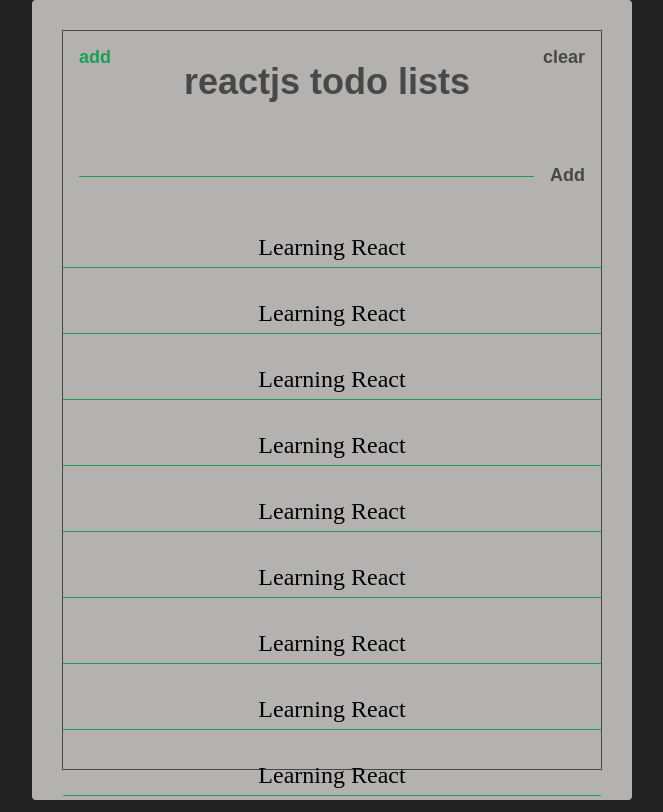
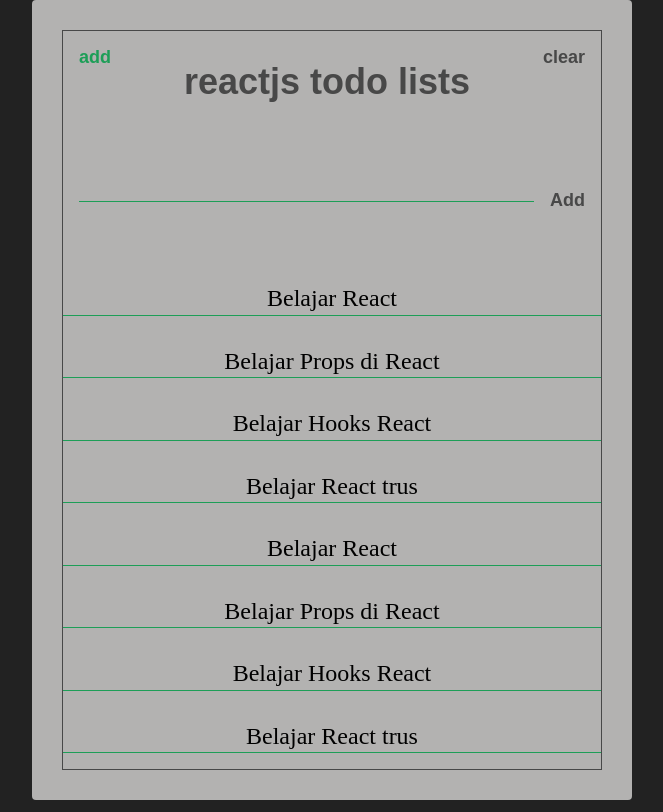
Before and after one commit to abughiyats/react-todolist, a React (Create React App) app: page / in a window 1280 px wide. Shown: the whole page, without its empty margins (308-971 px from the left). Built offline with nearby package versions, Linux system fonts and the light colour scheme; a web font is replaced by a local one.

Commit message:
making pages and component todo

```diff
--- a/src/App.js
+++ b/src/App.js
@@ -1,52 +1,8 @@
 import React from "react";
 import "./styles.css";
-import Paper from "./components/Paper";
+
+import TodoList from "./pages/TodoList";
 
 export default function App() {
-  return (
-    <Paper>
-      <section className="header">
-        <button className="header-btn main-green-color">Add</button>
-        <h1 className="header-title">ReactJS Todo Lists</h1>
-        <button className="header-btn main-black-color">Clear</button>
-      </section>
-
-      <section className="add">
-        <form action="" className="add-form">
-          <input type="text" className="add-input" />
-          <button className="add-btn main-black-color">Add</button>
-        </form>
-      </section>
-
-      <section className="todos">
-        <div className="todo">
-          <span className="todo-text">Learning React</span>
-        </div>
-        <div className="todo">
-          <span className="todo-text">Learning React</span>
-        </div>
-        <div className="todo">
-          <span className="todo-text">Learning React</span>
-        </div>
-        <div className="todo">
-          <span className="todo-text">Learning React</span>
-        </div>
-        <div className="todo">
-          <span className="todo-text">Learning React</span>
-        </div>
-        <div className="todo">
-          <span className="todo-text">Learning React</span>
-        </div>
-        <div className="todo">
-          <span className="todo-text">Learning React</span>
-        </div>
-        <div className="todo">
-          <span className="todo-text">Learning React</span>
-        </div>
-        <div className="todo">
-          <span className="todo-text">Learning React</span>
-        </div>
-      </section>
-    </Paper>
-  );
+  return <TodoList />;
 }
--- a/src/components/Header.jsx
+++ b/src/components/Header.jsx
@@ -0,0 +1,13 @@
+import React from "react"
+
+const Header = () => {
+  return (
+    <section className="header">
+      <button className="header-btn main-green-color">Add</button>
+      <h1 className="header-title">ReactJS Todo Lists</h1>
+      <button className="header-btn main-black-color">Clear</button>
+    </section>
+  )
+}
+
+export default Header
--- /dev/null
+++ b/src/components/Todo.jsx
@@ -0,0 +1,16 @@
+import React from "react";
+import PropTypes from "prop-types";
+
+const Todo = (props) => {
+  return (
+    <div className="todo">
+      <span className="todo-text">{props.text}</span>
+    </div>
+  );
+};
+
+Todo.propTypes = {
+  text: PropTypes.string.isRequired
+};
+
+export default Todo;
--- a/src/components/TodoForm.jsx
+++ b/src/components/TodoForm.jsx
@@ -0,0 +1,14 @@
+import React from "react";
+
+const TodoForm = () => {
+  return (
+    <section className="add">
+      <form action="" className="add-form">
+        <input type="text" className="add-input" />
+        <button className="add-btn main-black-color">Add</button>
+      </form>
+    </section>
+  );
+};
+
+export default TodoForm;
--- a/src/components/Todos.jsx
+++ b/src/components/Todos.jsx
@@ -0,0 +1,42 @@
+import React from "react";
+
+import Todo from "./Todo";
+
+const Todos = () => {
+  const todos = [
+    {
+      text: "Belajar React"
+    },
+    {
+      text: "Belajar Props di React"
+    },
+    {
+      text: "Belajar Hooks React"
+    },
+    {
+      text: "Belajar React trus"
+    },
+    {
+      text: "Belajar React"
+    },
+    {
+      text: "Belajar Props di React"
+    },
+    {
+      text: "Belajar Hooks React"
+    },
+    {
+      text: "Belajar React trus"
+    },
+  ];
+
+  return (
+    <section className="todos">
+      { todos.map( todo => {
+        return <Todo text={todo.text} />
+      } ) }
+    </section>
+  );
+};
+
+export default Todos;
--- /dev/null
+++ b/src/pages/TodoList.jsx
@@ -0,0 +1,18 @@
+import React from "react";
+
+import Paper from "../components/Paper";
+import Header from "../components/Header";
+import TodoForm from "../components/TodoForm";
+import Todos from "../components/Todos";
+
+const TodoList = () => {
+  return (
+    <Paper>
+      <Header />
+      <TodoForm />
+      <Todos />
+    </Paper>
+  );
+}
+
+export default TodoList
--- a/src/styles.css
+++ b/src/styles.css
@@ -134,6 +134,7 @@
 .todos {
   display: flex;
   flex-direction: column;
+  min-height: 500px;
 }
 
 .todo {
@@ -142,7 +143,7 @@
   flex: 1 0 auto;
   text-align: center;
 
-  min-height: 34px;
+  max-height: 34px;
   margin: 16px 0;
   font-family: "Times New Roman", Times, serif;
   font-size: 24px;
@@ -151,6 +152,8 @@
 }
 
 .todo-text {
+  width: 100%;
+  height: 50px;
   position: absolute;
   left: 50%;
   transform: translate(-50%);
```
